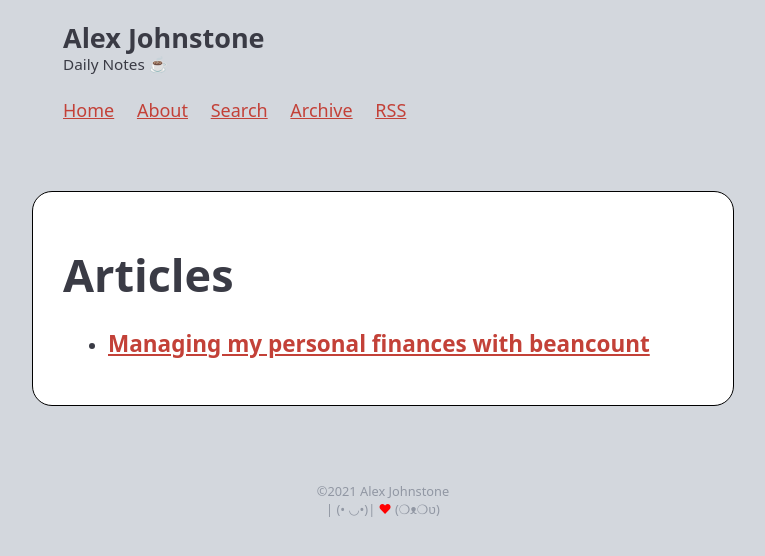
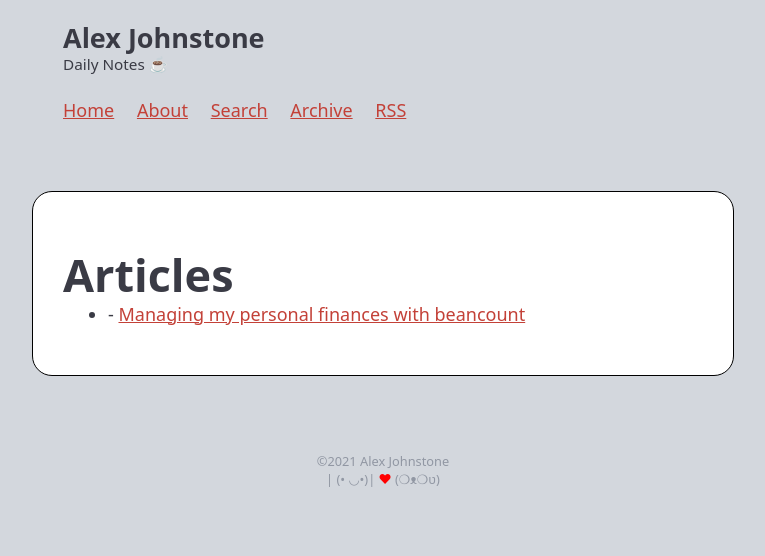
Before and after one commit to alexjj/Old-alexjj.com, a Jekyll site: the page built from _pages/articles.html, in a window 1280 px wide. Shown: the top 556 px of the page, without its empty margins (257-1022 px from the left). Built offline with Jekyll 4.4.1, drawn with Linux system fonts in a browser that asks for light colours.

Commit message:
adjustments

```diff
--- a/_pages/articles.html
+++ b/_pages/articles.html
@@ -10,7 +10,7 @@ permalink: /articles/
 <ul>
     {% for article in site.articles %}
       <li>
-        <h3><a href="{{ article.url }}">{{ article.title }}</a></h3>
+        {{ page.date | date_to_string }} - <a href="{{ article.url }}">{{ article.title }}</a>
       </li>
     {% endfor %}
   </ul>
--- a/_pages/search.html
+++ b/_pages/search.html
@@ -15,10 +15,11 @@ sitemap: false
     .lunrsearchresult a:hover .title {text-decoration: underline;}
 </style>
 
-
+<article>
 <form onSubmit="return lunr_search(document.getElementById('lunrsearch').value);">
     <p><input type="text" class="form-control" id="lunrsearch" name="q" maxlength="255" value="" placeholder="Search" /></p>
 </form>
 <div id="lunrsearchresults">
     <ul></ul>
 </div>
+</article>
```
